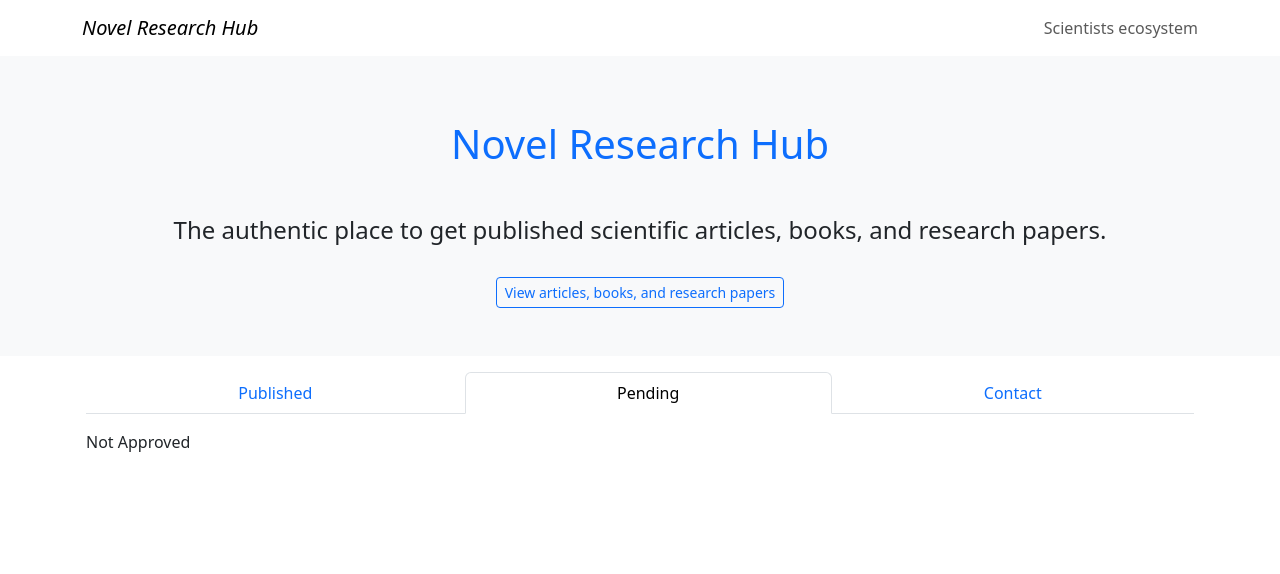
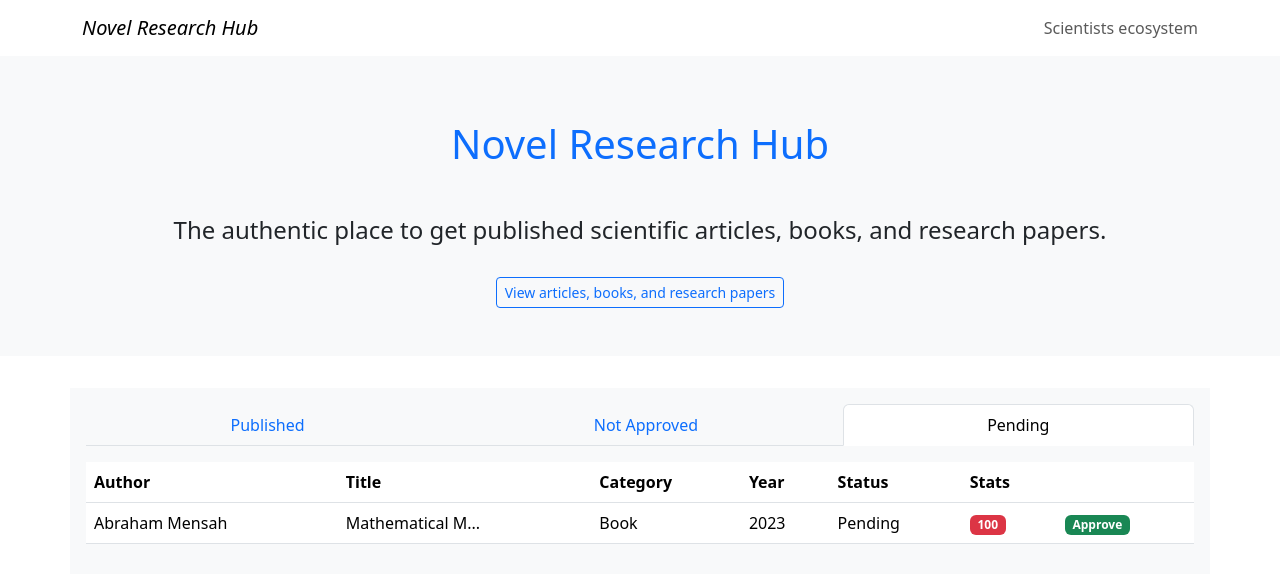
Before and after one commit to davidmensahedem/reactfluxpattern, a React (Create React App) app: page / in a window 1280 px wide. Both pictures are taken after a click on the tab "Pending". Shown: the top 574 px of the page. Built offline with nearby package versions, Linux system fonts and the light colour scheme; what flux would draw is missing.

Commit message:
Create work section and add work tables

```diff
--- a/src/App.css
+++ b/src/App.css
@@ -24,6 +24,8 @@
   color: white;
 }
 
+
+
 .App-link {
   color: #61dafb;
 }
--- /dev/null
+++ b/src/components/AppNotApprovedWorkTable.js
@@ -0,0 +1,39 @@
+import React from 'react';
+import { Table,Badge, Button } from 'react-bootstrap';
+
+
+
+const AppNotApprovedWorkTable = (props) => {
+
+    let notApprovedWorks = props.NotApprovedWorks;
+
+    let view = notApprovedWorks.length > 0 ? (<Table responsive>
+        <thead>
+            <tr>
+                <th>Author</th>
+                <th>Title</th>
+                <th>Category</th>
+                <th>Year</th>
+                <th>Status</th>
+                <th>Stats</th>
+                <th></th>
+            </tr>
+        </thead>
+        <tbody>
+            {notApprovedWorks.length > 0 && notApprovedWorks.map((work, index) => (
+                <tr key={work.id}>
+                    <td>{work.author}</td>
+                    <td>{work.title.length < 15 ? work.title : `${work.title.substring(0, 14)}...`}</td>
+                    <td>{work.category}</td>
+                    <td>{work.year}</td>
+                    <td>{work.status}</td>
+                    <td><Badge bg="danger">{work.popularityScore}</Badge></td>
+                    <td><Badge bg="success"><a onClick={(evt)=>props.handleApproveWork(work)}>Approve</a></Badge></td>
+                </tr>
+            ))}
+        </tbody>
+    </Table>) : (<p className='text-center p-3'>No work available.</p>);
+    return view;
+}
+
+export default AppNotApprovedWorkTable;
--- /dev/null
+++ b/src/components/AppPendingWorkTable.js
@@ -0,0 +1,40 @@
+import React from 'react';
+import { Table,Badge } from 'react-bootstrap';
+
+
+
+const AppPendingWorkTable = (props) => {
+
+    let pendingWorks = props.PendingWorks;
+
+    let view = pendingWorks.length > 0 ? (<Table responsive>
+        <thead>
+            <tr>
+                <th>Author</th>
+                <th>Title</th>
+                <th>Category</th>
+                <th>Year</th>
+                <th>Status</th>
+                <th>Stats</th>
+                <th></th>
+            </tr>
+        </thead>
+        <tbody>
+            {pendingWorks.length > 0 && pendingWorks.map((work, index) => (
+                <tr key={work.id}>
+                    <td>{work.author}</td>
+                    <td>{work.title.length < 15 ? work.title : `${work.title.substring(0, 14)}...`}</td>
+                    <td>{work.category}</td>
+                    <td>{work.year}</td>
+                    <td>{work.status}</td>
+                    <td><Badge bg="danger">{work.popularityScore}</Badge></td>
+                    <td><Badge bg="success"><a onClick={(evt)=>props.handleApproveWork(work)}>Approve</a></Badge></td>
+
+                </tr>
+            ))}
+        </tbody>
+    </Table>) : (<p className='text-center p-3'>No pending work available.</p>);
+    return view;
+}
+
+export default AppPendingWorkTable;
--- /dev/null
+++ b/src/components/AppPublishedWorkTable.js
@@ -0,0 +1,38 @@
+import React from 'react';
+import { Table,Badge } from 'react-bootstrap';
+
+
+
+const AppPublishedWorkTable = (props) => {
+
+    let publishedWorks = props.PublishedWorks;
+
+    let view = publishedWorks.length > 0 ? (<Table responsive>
+        <thead>
+            <tr>
+                <th>Author</th>
+                <th>Title</th>
+                <th>Category</th>
+                <th>Year</th>
+                <th>Status</th>
+                <th>Stats</th>
+            </tr>
+        </thead>
+        <tbody>
+            {publishedWorks.length > 0 && publishedWorks.map((work, index) => (
+                <tr key={work.id}>
+                    <td>{work.author}</td>
+                    <td>{work.title.length < 15 ? work.title : `${work.title.substring(0, 14)}...`}</td>
+                    <td>{work.category}</td>
+                    <td>{work.year}</td>
+                    <td>{work.status}<Badge bg="danger" className="mx-1 flagApproved" onClick={()=> props.handleDisapproveWork(work)}>Flag</Badge></td>
+                    <td><Badge bg="warning">{work.popularityScore}</Badge></td>
+                </tr>
+            ))}
+        </tbody>
+    </Table>) : (<p className='text-center p-3'>No published work available.</p>);
+
+    return view;
+}
+
+export default AppPublishedWorkTable;
--- /dev/null
+++ b/src/components/AppWorksSection.js
@@ -0,0 +1,35 @@
+import React from 'react';
+import { Col, Container, Row, Tab, Tabs } from 'react-bootstrap';
+import AppPendingWorkTable from './AppPendingWorkTable';
+import AppNotApprovedWorkTable from './AppNotApprovedWorkTable';
+import AppPublishedWorkTable from './AppPublishedWorkTable';
+
+
+const AppWorkSection = (props) => {
+    return (
+        <Row id="" className="p-3">
+            <Col className="p-3">
+                <Container className="p-3 bg-light">
+                    <Tabs
+                        defaultActiveKey="published"
+                        id="uncontrolled-tab-example"
+                        className="mb-3"
+                        fill
+                    >
+                        <Tab eventKey="published" title="Published">
+                            <AppPublishedWorkTable PublishedWorks={props.PublishedWorks} handleDisapproveWork={props.handleDisapproveWork} />
+                        </Tab>
+                        <Tab eventKey="notapproved" title="Not Approved">
+                            <AppNotApprovedWorkTable NotApprovedWorks={props.NotApprovedWorks} handleApproveWork={props.handleApproveWork} />
+                        </Tab>
+                        <Tab eventKey="pending" title="Pending">
+                            <AppPendingWorkTable PendingWorks={props.PendingWorks} handleApproveWork={props.handleApproveWork} />
+                        </Tab>
+                    </Tabs>
+                </Container>
+            </Col>
+        </Row>
+    );
+}
+
+export default AppWorkSection;
--- a/src/pages/Home.js
+++ b/src/pages/Home.js
@@ -2,39 +2,36 @@ import React, { Component, useEffect } from "react";
 import "bootstrap/dist/css/bootstrap.min.css";
 import { Col, Container, Row, Stack, Tab, Tabs, Table, Badge } from "react-bootstrap";
 import AppNavbar from "../components/AppNavbar";
-import AppPublishForm from "../components/AppPublishForm";
-import AppWorkList from "../components/AppWorkList";
-import AppWorkPopularList from "../components/AppWorkPopularList";
+import AppWorkSection from "../components/AppWorksSection";
 import AppHeader from "../components/AppHeader";
 import WorkActions from "../utilities/WorkActions";
 import WorkStore from "../utilities/WorkStore";
-
 
 class Home extends Component {
     constructor(props) {
         super(props);
         this.state = {
-            works: [],
+            works: WorkStore.getAllWorks(),
+            publishedWorks: WorkStore.getPublishedWorks(),
+            notApprovedWorks: WorkStore.getNotApprovedWorks(),
+            pendingWorks: WorkStore.getPendingWorks(),
             categories: {
                 approved: "Approved",
                 notApproved: "Not Approved"
             }
         }
+    }
 
-        this.handleClick = this.handleClick.bind(this);
-        this.onSubmit = this.onSubmit.bind(this);
-        this.onRemove = this.onRemove.bind(this);
-        this.listWorks = this.listWorks.bind(this);
-    }
 
     componentDidMount() {
         WorkStore.addChangeListener('STORE_SUBMIT_WORK', this.listWorks);
         WorkStore.addChangeListener('STORE_APPROVE_WORK', this.listWorks);
+        WorkStore.addChangeListener('STORE_REMOVE_WORK', this.listWorks);
+        WorkStore.addChangeListener('STORE_DISAPPROVE_WORK', this.listWorks);
     }
 
-handleClick = (evt) => {
+    handleSubmitWork = (evt) => {
         evt.preventDefault();
-    console.log("creating the work");
         let newWork = {
             id: this.state.works.length + 1,
             author: "David Mensah",
@@ -42,83 +39,58 @@ handleClick = (evt) => {
         };
 
         newWork.title = document.getElementById("workTitle").value;
+
         newWork.category = document.getElementById("workCategory").value;
+
         newWork.year = document.getElementById("workYear").value;
 
-    console.log("dispatching the submit action type with data", newWork);
         WorkActions.submitWork(newWork);
 
         document.getElementById("workTitle").value = '';
         document.getElementById("workCategory").value = '';
         document.getElementById("workYear").value = '';
+    };
+
+    handleApproveWork = (work) => {
+        WorkActions.approveWork(work);
+    };
+
+    handleRemoveWork = (work) => {
+        WorkActions.removeWork(work);
     }
 
-onRemove() {
-    this.listWorks()
+    handleDisapproveWork = (work) => {
+        WorkActions.disapproveWork(work);
     }
 
-onSubmit() {
-    this.listWorks()
-}
-
-listWorks() {
+    listWorks = () => {
         this.setState({
-        works: WorkStore.getAll(),
+            works: WorkStore.getAllWorks(),
+            publishedWorks: this.state.works.filter(w => w.status.toLowerCase() == "approved"),
+            notApprovedWorks: this.state.works.filter(w => w.status.toLowerCase() == "not approved"),
+            pendingWorks: this.state.works.filter(w => w.status.toLowerCase() == "pending"),
         })
     }
 
+    render() {
 
-render() {
+        let publishedWorks = this.state.publishedWorks;
+
+        let pendingWorks = this.state.pendingWorks;
+
+        let notApprovedWorks = this.state.notApprovedWorks;
+
         return (
             <>
                 <AppNavbar />
                 <Container fluid>
                     <AppHeader />
-                <Row id="" className="">
-                    <Col className="">
-                        <Container className="p-3">
-                            <Tabs
-                                defaultActiveKey="published"
-                                id="uncontrolled-tab-example"
-                                className="mb-3"
-                                fill
-                            >
-                                <Tab eventKey="published" title="Published">
-                                    <Table responsive>
-                                        <thead>
-                                            <tr>
-                                                <th>Author</th>
-                                                <th>Title</th>
-                                                <th>Category</th>
-                                                <th>Year</th>
-                                                <th>Status</th>
-                                                <th>Stats</th>
-                                            </tr>
-                                        </thead>
-                                        <tbody>
-                                            {WorkStore.getApproved().map((work, index) => (
-                                                <tr key={work.index}>
-                                                    <td >{work.author}</td>
-                                                    <td>{work.title.length < 15 ? work.title : work.title.substring(0, 14)}</td>
-                                                    <td>{work.category}</td>
-                                                    <td>{work.year}</td>
-                                                    <td>{work.status}</td>
-                                                    <td><Badge bg="danger">{work.popularityScore}</Badge></td>
-                                                </tr>
-                                            ))}
-                                        </tbody>
-                                    </Table>
-                                </Tab>
-                                <Tab eventKey="notapproved" title="Pending">
-                                    Not Approved
-                                </Tab>
-                                <Tab eventKey="contact" title="Contact">
-                                    Tab content for Contact
-                                </Tab>
-                            </Tabs>
-                        </Container>
-                    </Col>
-                </Row>
+                    <AppWorkSection
+                    PendingWorks={pendingWorks}
+                    NotApprovedWorks={notApprovedWorks}
+                    PublishedWorks={publishedWorks}
+                    handleApproveWork={this.handleApproveWork}
+                    handleDisapproveWork={this.handleDisapproveWork}/>
                     {/* <Row id="works">
                         <Col md={5} className="p-3">
                             <Stack gap={2} className="p-2">
--- a/src/utilities/WorkStore.js
+++ b/src/utilities/WorkStore.js
@@ -1,8 +1,12 @@
 import { EventEmitter } from 'events';
 import WorkDispatcher from './WorkDispatcher';
-import React,{useEffect,useState} from 'react';
 
-let _works = [
+
+
+
+class WorkStore extends EventEmitter {
+
+    _works = [
         {
             id: 1,
             title: "Generating electricity with sachet rubbers.",
@@ -29,44 +33,75 @@ let _works = [
             status: "Not Approved",
             popularityScore: 70,
             author: "Peter Mensah"
+        },
+        {
+            id: 4,
+            title: "Mathematical Methods.",
+            category: "Book",
+            year: "2023",
+            status: "Pending",
+            popularityScore: 100,
+            author: "Abraham Mensah"
         }
     ];
-let _worksApproved = _works.filter(w => w.status.toLowerCase() == "approved");
 
-class WorkStore extends EventEmitter {
+    _worksPublished = this._works.filter(w => w.status.toLowerCase() == "approved");
+
+    _worksNotApproved = this._works.filter(w => w.status.toLowerCase() == "not approved");
+
+    _worksPending = this._works.filter(w => w.status.toLowerCase() == "pending");
 
     constructor() {
         super();
         this.dispatchToken = WorkDispatcher.register(this.dispatcherCallback.bind(this))
     }
 
+
+
     emitChange(eventName) {
         this.emit(eventName);
     }
 
-    getAll() {
-        return _works;
+    // getters
+
+    getAllWorks() {
+        return this._works;
     }
 
-    getApproved() {
-        return _worksApproved;
+    getApprovedWorks() {
+        return this._worksApproved;
     }
+
+    getNotApprovedWorks() {
+        return this._worksNotApproved;
+    }
+
+    getPublishedWorks() {
+        return this._worksPublished;
+    }
+
+    getPendingWorks() {
+        return this._worksPending;
+    }
+
 
     submitWork(work) {
         console.log("work is finally submitted");
-        _works.push(work);
+        this._works.push(work);
     }
 
     removeWork(id) {
-        _works.splice(id, 1);
+        this._works.splice(id, 1);
     }
 
     approveWork(work) {
-        let existingWork = _works.find(w => w.id == work.id);
-        let indexOfWork = _works.indexOf(existingWork);
+        let existingWork = this._works.find(w => w.id == work.id);
         existingWork.status = "Approved";
-        _works.splice(indexOfWork,1,existingWork);
-        console.log("Approved works",_works);
+    }
+
+    disApproveWork(work) {
+        let existingWork = this._works.find(w => w.id == work.id);
+        existingWork.status = "Not Approved";
     }
 
     addChangeListener(eventName, callback) {
@@ -88,6 +123,9 @@ class WorkStore extends EventEmitter {
                 break;
             case 'REMOVE_WORK':
                 this.removeWork(action.value);
+            case 'DISAPPROVE_WORK':
+                this.disApproveWork(action.value);
+
         }
 
         this.emitChange('STORE_' + action.actionType);
```
Also changed, not shown: src/utilities/WorkActions.js (+15 -0 lines). Lines whose indentation alone changed are shown as unchanged.
